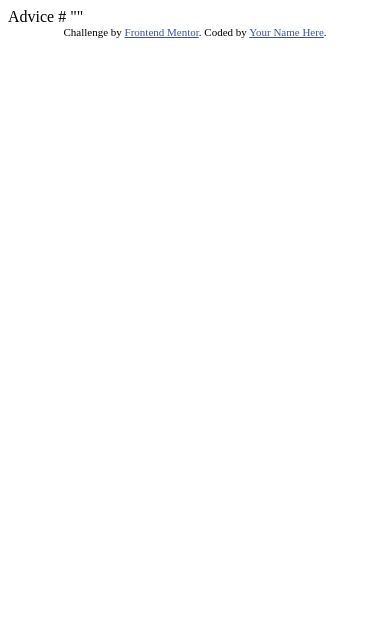
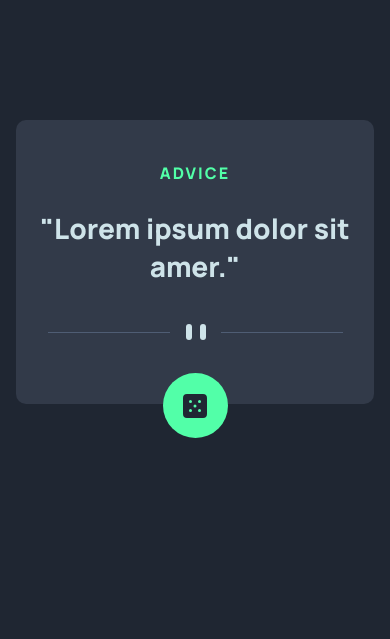
Before and after one commit to madegilangaditya/advice-generator-app-main, a plain HTML site: page index.html in a window 390 px wide. Drawn offline with Linux system fonts and the light colour scheme; no server answers.

Commit message:
add mobile style

```diff
--- a/index.html
+++ b/index.html
@@ -9,20 +9,21 @@
   <title>Frontend Mentor | Advice generator app</title>
 
   <!-- Feel free to remove these styles or customise in your own stylesheet 👍 -->
-  <style>
-    .attribution { font-size: 11px; text-align: center; }
-    .attribution a { color: hsl(228, 45%, 44%); }
-  </style>
+  <link rel="stylesheet" href="./scss/style.css">
 </head>
 <body>
-
-  Advice #<!-- Advice ID goes here -->
-
-  "<!-- Advice text goes here -->"
-
-  <div class="attribution">
-    Challenge by <a href="https://www.frontendmentor.io?ref=challenge" target="_blank">Frontend Mentor</a>.
-    Coded by <a href="#">Your Name Here</a>.
-  </div>
+  <main>
+    <section>
+      <div class="container">
+        <div class="col">
+          <h1>Advice <span class="advice-id"></span></h1>
+          <p>"Lorem ipsum dolor sit amer."</p>
+          <img src="./images/pattern-divider-mobile.svg" alt="divider" class="dekstop-hide">
+          <a href="#" class="btn"></a>
+        </div>
+      </div>
+    </section>
+  </main>
+  <script src="./js/app.js"></script>
 </body>
 </html>
--- /dev/null
+++ b/js/app.js
@@ -0,0 +1,43 @@
+console.log('masuk');
+const url = 'https://api.adviceslip.com/advice';
+
+// async function getApi(url){
+//     const response = await fetch(url);
+
+//     let data = await response.json();
+//     console.log(data);
+//     if(response){
+//         showData(data);
+//     }
+// }
+
+function getApi(url) {
+    fetch(url)
+    .then((res) => {
+        return res.json()
+    })
+    .then((data) => {
+      console.log(data);
+      let advices = data;
+      advices.map(function(advice){
+        document.querySelector('.advice-id').innerHTML = `${advice.id}`;
+        document.querySelector('.col p').innerHTML = `${advice.advice}`;
+      });
+    //   data.forEach(function(advice){
+    //     let id = `${advice.id}`;
+    //     let advice = `${advice.advice}`
+    //   });
+    //   document.querySelector('.advice-id').textContent(id);
+    //     document.querySelector('.col p').textContent(advice);
+    })
+    .catch(err => console.log(err));
+  }
+
+getApi(url);
+
+// function showData(data){
+//     data.forEach(function(advice){
+//         document.querySelector('.advice-id').textContent(advice.id);
+//     });
+
+// }
--- /dev/null
+++ b/scss/style.scss
@@ -0,0 +1,57 @@
+@import url('https://fonts.googleapis.com/css2?family=Manrope:wght@400;800&display=swap');
+$primary-light: hsl(193, 38%, 86%);
+$primary-green: hsl(150, 100%, 66%);
+$dark-blue: hsl(218, 23%, 16%);
+$dark-gray-blue: hsl(217, 19%, 24%);
+$grayish-blue: hsl(217, 19%, 38%);
+
+*{
+    padding: 0;
+    margin: 0;
+}
+
+body{
+    font-family: 'Manrope', sans-serif;
+    font-size: 1.75rem;
+    font-weight: 800;
+    color: $primary-light;
+    background-color: $dark-blue;
+}
+
+h1{
+    color: $primary-green;
+    letter-spacing: 2px;
+    font-size: 1rem;
+    font-weight: 800;
+    text-transform: uppercase;
+    margin-bottom: 25px;
+}
+
+.col{
+    background-color: $dark-gray-blue;
+    text-align: center;
+    border-radius: 10px;
+    padding: 42px 24px 71px;
+}
+
+.container{
+    padding: 120px 16px 232px;
+}
+
+.btn{
+    width: 65px;
+    height: 65px;
+    background-color: $primary-green;
+    border-radius: 50%;
+    transition: .3s all ease-out;
+    background-image: url(../images/icon-dice.svg);
+    background-repeat: no-repeat;
+    background-position: center;
+    display: block;
+    margin: auto;
+    margin-bottom: -105px;
+    margin-top: 25px;
+}
+p{
+    margin-bottom: 25px;
+}
```
Also changed, not shown: scss/style.css (added).
